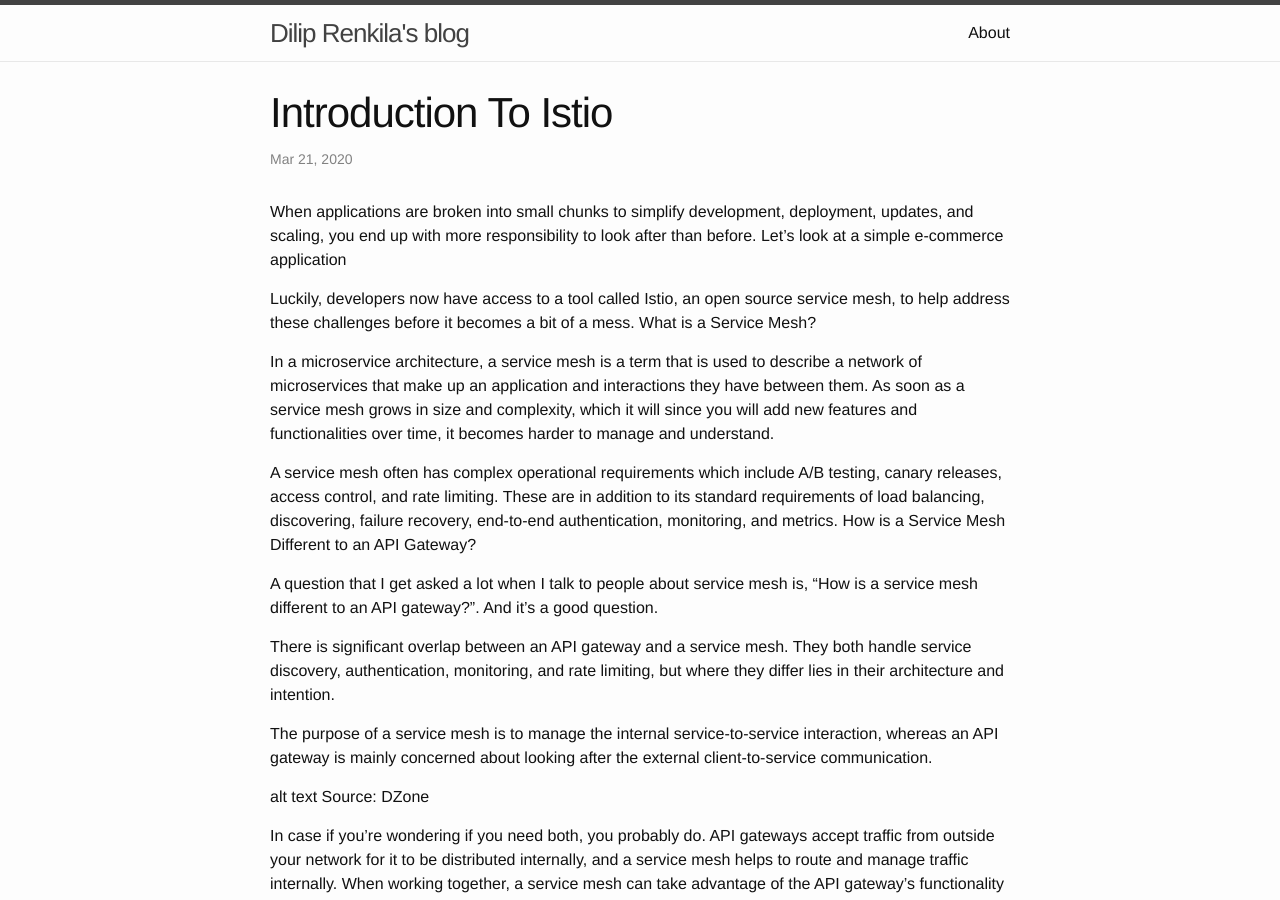
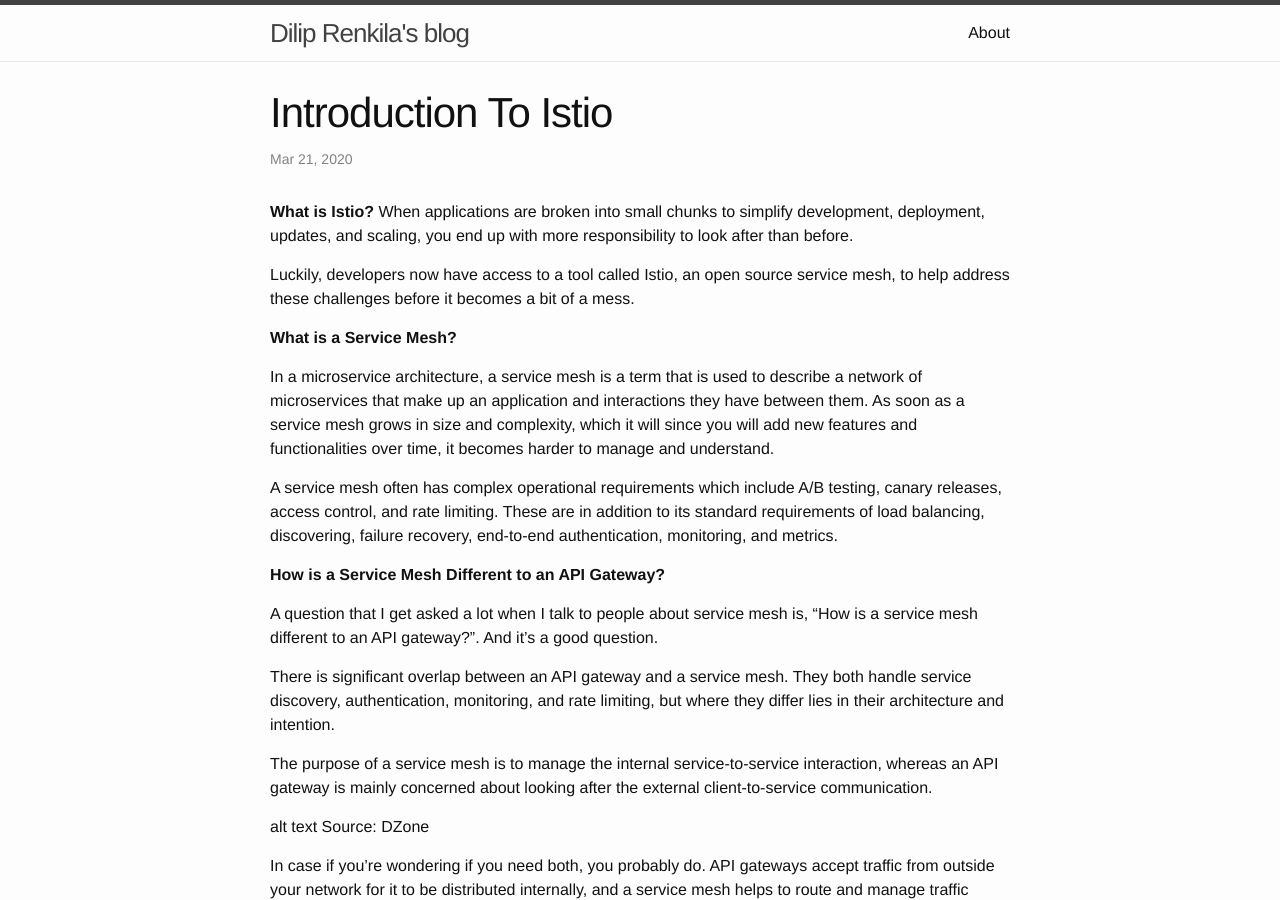
Before and after one commit to DilipRenkila/diliprenkila.github.io, a Jekyll site: the page built from _posts/2020-03-21-Introduction-to-Istio.md, in a window 1280 px wide and 900 px high. Built offline with Jekyll 4.4.1, drawn with Linux system fonts in a browser that asks for light colours; our own code applies the rules of GitHub Pages for plain Markdown files; some of the changed text lies outside the part shown.

Commit message:
Add more md syntax to make blog look better

```diff
--- a/_posts/2020-03-21-Introduction-to-Istio.md
+++ b/_posts/2020-03-21-Introduction-to-Istio.md
@@ -1,13 +1,16 @@
-When applications are broken into small chunks to simplify development, deployment, updates, and scaling, you end up with more responsibility to look after than before. Let's look at a simple e-commerce application
+**What is Istio?**
+When applications are broken into small chunks to simplify development, deployment, updates, and scaling, you end up with more responsibility to look after than before.
 
 
 Luckily, developers now have access to a tool called Istio, an open source service mesh, to help address these challenges before it becomes a bit of a mess.
-What is a Service Mesh?
+
+**What is a Service Mesh?**
 
 In a microservice architecture, a service mesh is a term that is used to describe a network of microservices that make up an application and interactions they have between them. As soon as a service mesh grows in size and complexity, which it will since you will add new features and functionalities over time, it becomes harder to manage and understand.
 
 A service mesh often has complex operational requirements which include A/B testing, canary releases, access control, and rate limiting. These are in addition to its standard requirements of load balancing, discovering, failure recovery, end-to-end authentication, monitoring, and metrics.
-How is a Service Mesh Different to an API Gateway?
+
+**How is a Service Mesh Different to an API Gateway?**
 
 A question that I get asked a lot when I talk to people about service mesh is, “How is a service mesh different to an API gateway?”. And it’s a good question.
 
```
Also changed, not shown: other parts of _posts/2020-03-21-Introduction-to-Istio.md (+0 -2 lines).
